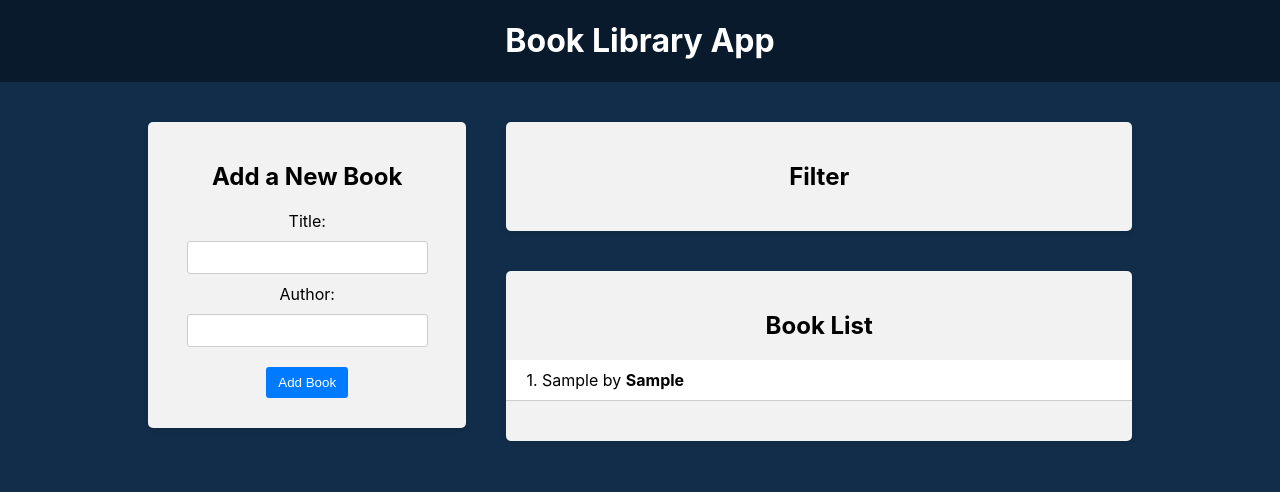
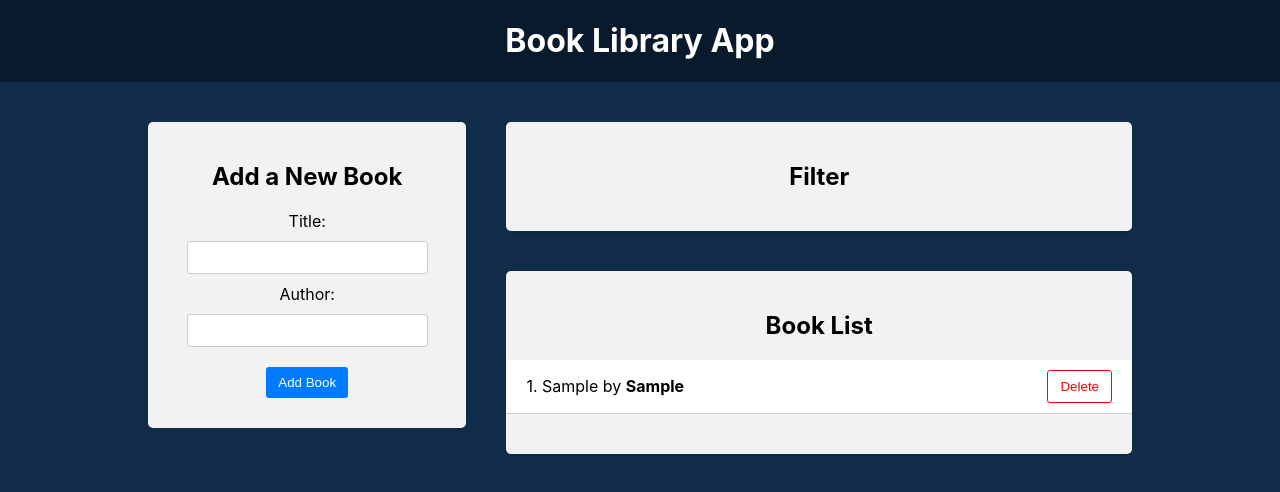
Before and after one commit to when-dev/book-library-app, a React (Create React App) app in the folder frontend/: page / in a window 1280 px wide. Both pictures are taken after typing "Sample", "Sample" into the empty fields and a click on the button "Add Book". Shown: the top 492 px of the page. Built offline with nearby package versions, Linux system fonts and the light colour scheme.

Commit message:
Delete book by id

```diff
--- a/frontend/src/components/BookList/BookList.js
+++ b/frontend/src/components/BookList/BookList.js
@@ -1,9 +1,16 @@
-import { useSelector } from 'react-redux'
+import { useDispatch, useSelector } from 'react-redux'
+import { deleteBook } from '../../redux/books/actionCreators'
 import './BookList.css'
 
 const BookList = () => {
 	const books = useSelector(state => state.books)
+	const dispatch = useDispatch()
 	console.log(books)
+
+	const handleDeleteBook = id => {
+		dispatch(deleteBook(id))
+	}
+
 	return (
 		<div className='app-block book-list'>
 			<h2>Book List</h2>
@@ -16,6 +23,11 @@
 							<div className='book-info'>
 								{++i}. {book.title} by <strong>{book.author}</strong>
 							</div>
+							<div className='book-actions'>
+								<button onClick={() => handleDeleteBook(book.id)}>
+									Delete
+								</button>
+							</div>
 						</li>
 					))}
 				</ul>
--- a/frontend/src/redux/books/actionCreators.js
+++ b/frontend/src/redux/books/actionCreators.js
@@ -6,3 +6,10 @@
 		payload: newBook,
 	}
 }
+
+export const deleteBook = (id) => {
+	return {
+		type: a.DELETE_BOOK,
+		payload: id,
+	}
+}
--- a/frontend/src/redux/books/actionTypes.js
+++ b/frontend/src/redux/books/actionTypes.js
@@ -1 +1,2 @@
 export const ADD_BOOK = 'ADD_BOOK'
+export const DELETE_BOOK = 'DELETE_BOOK'
--- a/frontend/src/redux/books/reducer.js
+++ b/frontend/src/redux/books/reducer.js
@@ -6,6 +6,8 @@
 	switch (action.type) {
 		case a.ADD_BOOK:
 			return [...state, action.payload]
+		case a.DELETE_BOOK:
+			return state.filter(book => book.id !== action.payload)
 		default:
 			return state
 	}
```
